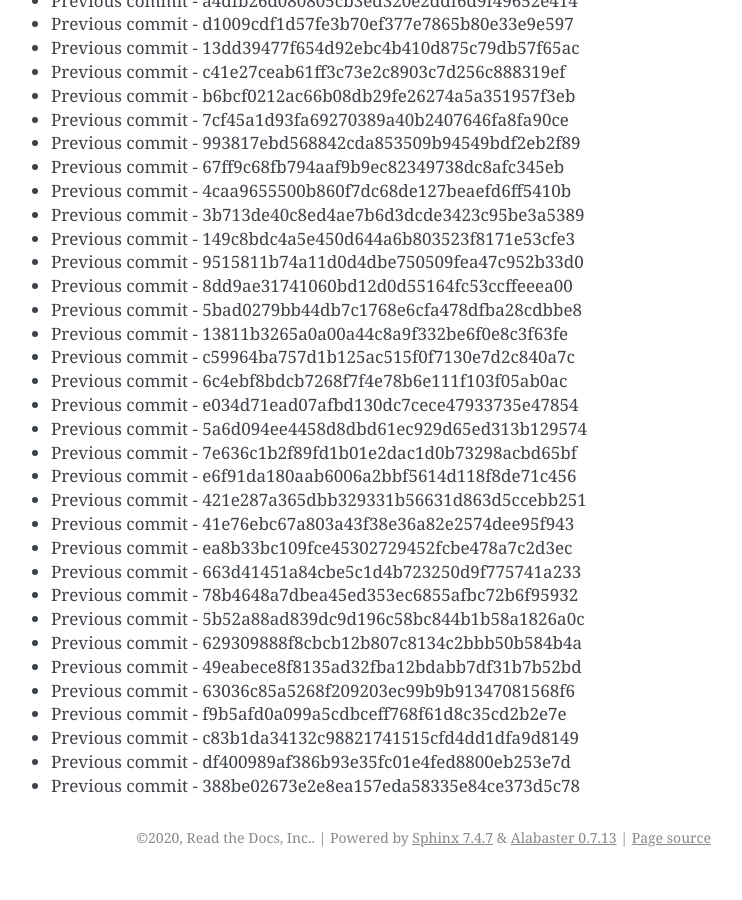
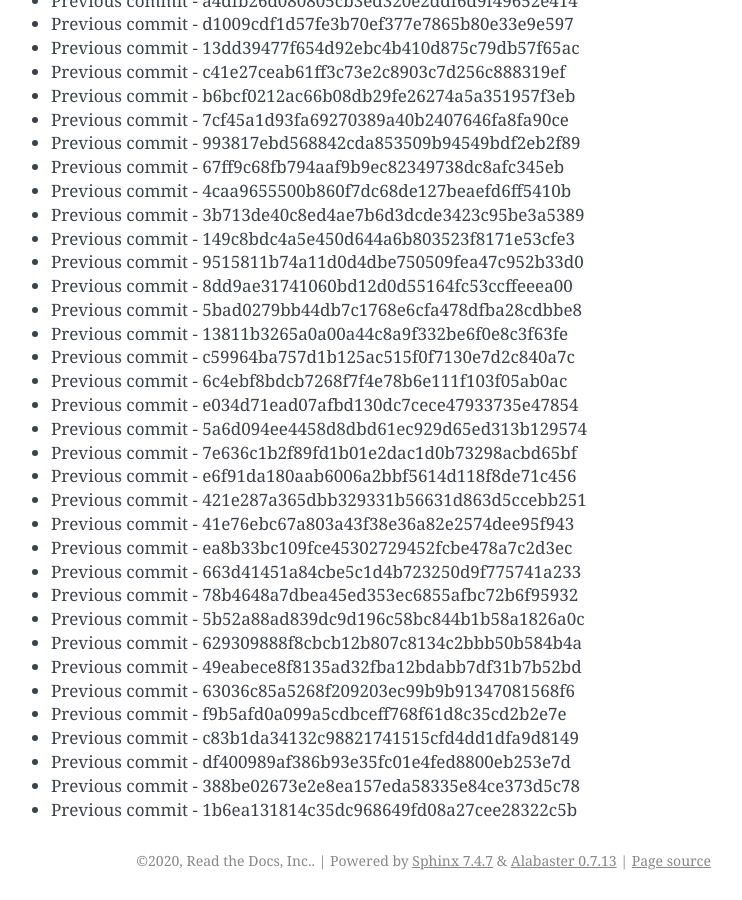
Before and after one commit to readthedocs/rtd-git-stresstest, a Sphinx documentation site: the page built from docs/updates.rst, in a window 1280 px wide and 900 px high, scrolled down 43299 px. Shown: the whole window, without its empty margins (399-1141 px from the left). Built offline with Sphinx 7.4.7, drawn with Linux system fonts in a browser that asks for light colours; before the commit the page ends 44176 px from its top, so only the background shows below that.

Commit message:
Generating commit from previous: 1b6ea131814c35dc968649fd08a27cee28322c5b

```diff
--- a/docs/updates.rst
+++ b/docs/updates.rst
@@ -1851,3 +1851,4 @@ It can be tested for any performance characteristics.
 * Previous commit - c83b1da34132c98821741515cfd4dd1dfa9d8149
 * Previous commit - df400989af386b93e35fc01e4fed8800eb253e7d
 * Previous commit - 388be02673e2e8ea157eda58335e84ce373d5c78
+* Previous commit - 1b6ea131814c35dc968649fd08a27cee28322c5b
```
